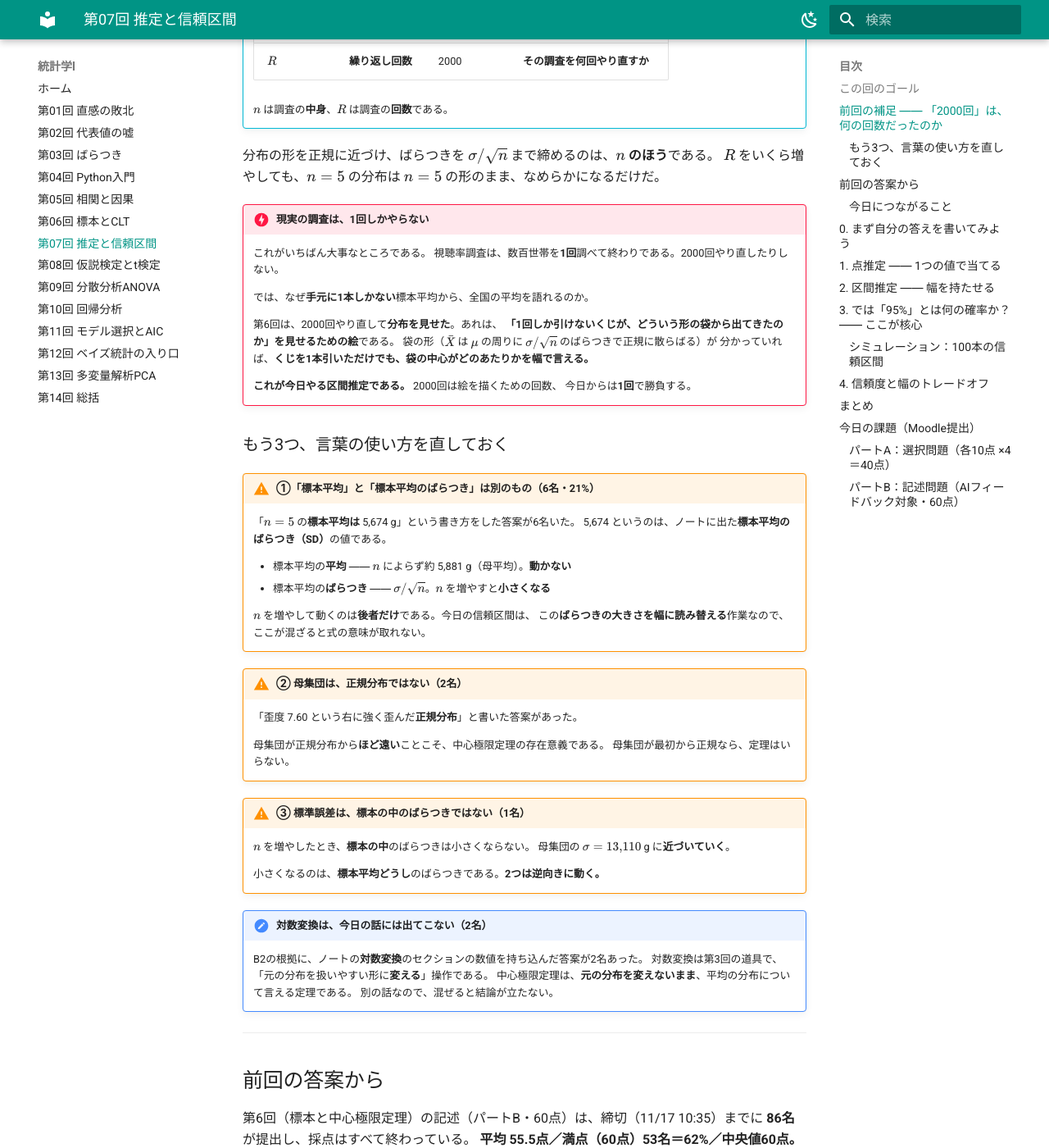
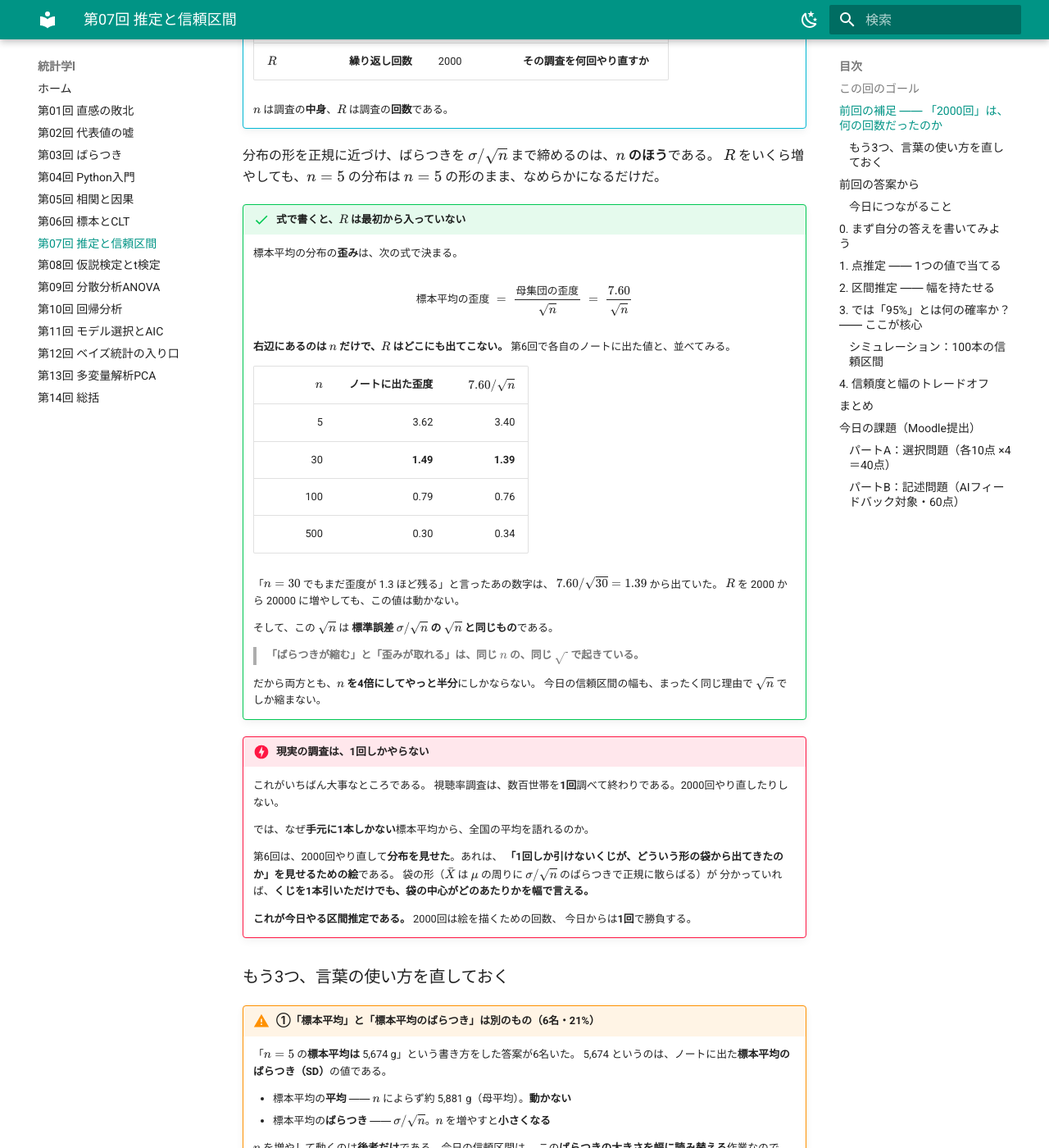
Before and after one commit to aonoa68/toukei-1, an MkDocs documentation site: the page built from docs/07_estimation.md, in a window 1280 px wide and 1400 px high, scrolled down 1353 px. Shown: the whole window at 82% size. Built offline with MkDocs 1.6.1 and Material for MkDocs 9.7.7, drawn with Linux system fonts in a browser that asks for light colours.

Commit message:
第7回に「標本平均の歪度 = 母集団の歪度/√n」の説明を追加
Co-Authored-By: Claude Opus 5 <noreply@anthropic.com>
Claude-Session: https://claude.ai/code/session_01VNG6MY7caqH6ZBqg92AUZE

```diff
--- a/docs/07_estimation.md
+++ b/docs/07_estimation.md
@@ -52,6 +52,32 @@
 
 分布の形を正規に近づけ、ばらつきを \( \sigma/\sqrt{n} \) まで締めるのは、**\( n \) のほう**である。
 \( R \) をいくら増やしても、\( n=5 \) の分布は \( n=5 \) の形のまま、なめらかになるだけだ。
+
+!!! success "式で書くと、\( R \) は最初から入っていない"
+    標本平均の分布の**歪み**は、次の式で決まる。
+
+    $$\text{標本平均の歪度} \;=\; \frac{\text{母集団の歪度}}{\sqrt{n}} \;=\; \frac{7.60}{\sqrt{n}}$$
+
+    **右辺にあるのは \( n \) だけで、\( R \) はどこにも出てこない。**
+    第6回で各自のノートに出た値と、並べてみる。
+
+    | \( n \) | ノートに出た歪度 | \( 7.60/\sqrt{n} \) |
+    |---:|---:|---:|
+    | 5 | 3.62 | 3.40 |
+    | 30 | **1.49** | **1.39** |
+    | 100 | 0.79 | 0.76 |
+    | 500 | 0.30 | 0.34 |
+
+    「\( n=30 \) でもまだ歪度が 1.3 ほど残る」と言ったあの数字は、
+    \( 7.60/\sqrt{30} = 1.39 \) から出ていた。
+    \( R \) を 2000 から 20000 に増やしても、この値は動かない。
+
+    そして、この \( \sqrt{n} \) は **標準誤差 \( \sigma/\sqrt{n} \) の \( \sqrt{n} \) と同じもの**である。
+
+    > **「ばらつきが縮む」と「歪みが取れる」は、同じ \( n \) の、同じ \( \sqrt{\ } \) で起きている。**
+
+    だから両方とも、**\( n \) を4倍にしてやっと半分**にしかならない。
+    今日の信頼区間の幅も、まったく同じ理由で \( \sqrt{n} \) でしか縮まない。
 
 !!! danger "現実の調査は、1回しかやらない"
     これがいちばん大事なところである。
```
